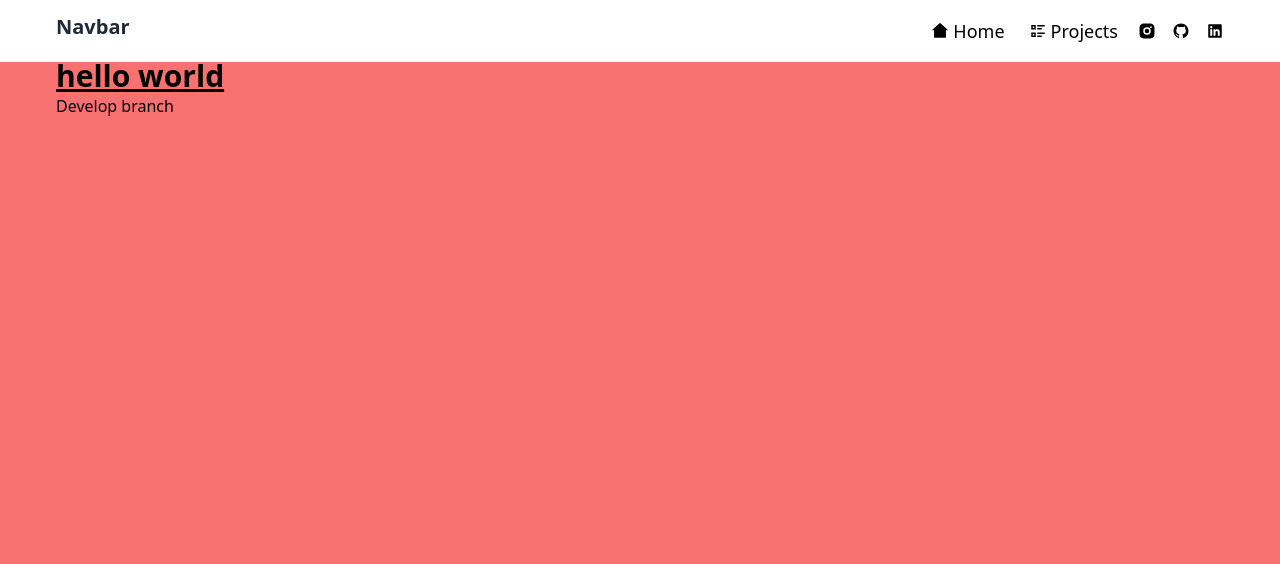
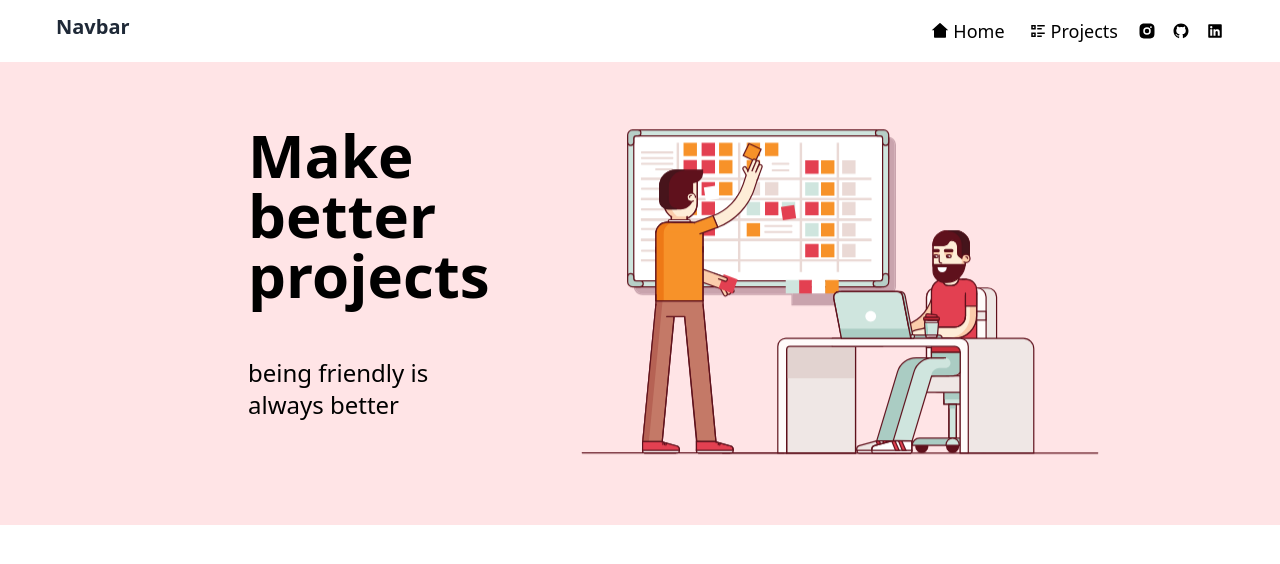
Before and after one commit to emadel1990/zapp, a Next.js app: page / in a window 1280 px wide. Shown: the top 564 px of the page. Built offline with nearby package versions, Linux system fonts and the light colour scheme.

Commit message:
add hero finish

```diff
--- /dev/null
+++ b/components/Hero.js
@@ -0,0 +1,32 @@
+import React from "react";
+import Image from "next/image";
+
+const style = {
+  hero: "flex flex-row justify-center bg-rose-100  w-full h-[467px] px-14 overflow-hidden",
+  divTitle: "h-[100%]  w-80 mx-10  flex flex-wrap",
+  title: "text-6xl font-bold flex items-center pt-4",
+  subTitle: "text-2xl flex w-[260px] ",
+  divImage: "flex px-8 scale-[150%] overflow-hidden ",
+};
+
+const Hero = () => {
+  return (
+    <hero className={style.hero}>
+      <div className={style.divTitle}>
+        <h1 className={style.title}>Make better projects</h1>
+        <h2 className={style.subTitle}>being friendly is always better</h2>
+      </div>
+      <div className={style.divImage}>
+        <Image
+          height={400}
+          width={400}
+          src="/assets/569.svg"
+          quality={100}
+          alt="heroImage"
+        />
+      </div>
+    </hero>
+  );
+};
+
+export default Hero;
--- a/components/Layouts/AppLayout.js
+++ b/components/Layouts/AppLayout.js
@@ -2,7 +2,7 @@ import React from "react";
 import Navbar from "../Navbar";
 
 const style = {
-  appLayout: "min-h-screen bg-red-400 pt-[3.6rem] px-4 md:px-14",
+  appLayout: "min-h-screen pt-[3.6rem]",
 };
 const AppLayout = ({ children }) => {
   return (
--- a/next.config.js
+++ b/next.config.js
@@ -1,6 +1,9 @@
 /** @type {import('next').NextConfig} */
 const nextConfig = {
   reactStrictMode: true,
-}
+  images: {
+    domains: ["images.pexels.com"],
+  },
+};
 
-module.exports = nextConfig
+module.exports = nextConfig;
--- a/pages/index.js
+++ b/pages/index.js
@@ -1,8 +1,5 @@
+import Hero from "../components/Hero";
+
 export default function Home() {
-  return (
-    <div>
-      <h1 className="text-3xl font-bold underline">hello world</h1>
-      <h2>Develop branch</h2>
-    </div>
-  );
+  return <Hero />;
 }
```
Also changed, not shown: components/BestPractices.js (added), public/assets/569.svg (added).
